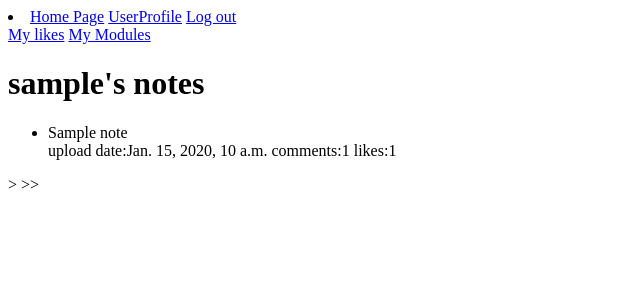
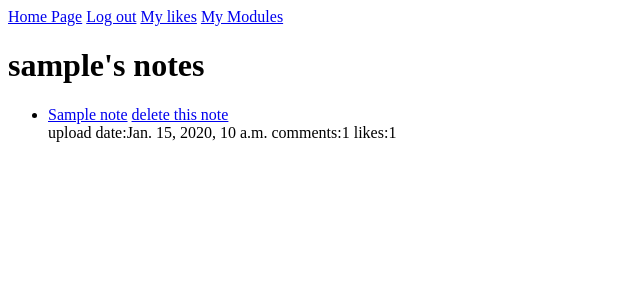
Before and after one commit to ooogood/Senpai_ITechProject, a Django app: page /senpai/mynote/ in a window 1280 px wide. Shown: the top 300 px of the page, without its empty margins (0-640 px from the left). Run offline with Django 3.2, Linux system fonts and the light colour scheme; a user stored in the database is signed in; tables that the repository leaves empty hold one stand-in row (values such as "Sample post").

Commit message:
base_changement_and_mynote_completed

```diff
--- a/senpai/urls.py
+++ b/senpai/urls.py
@@ -9,6 +9,9 @@ urlpatterns = [
     # user - my note
     path('mynote/<int:mynote_page_id>/', views.mynote, name='mynote'),
     path('mynote/', views.mynote, name='mynote'),
+	path('mylike/',views.mylike, name='mylike'),
+	path('note/<int:note_id>/delete/',views.delete_note,name='del_note'),
+	path('mymodule/',views.mymodule, name='mymodule'),
     path('login/', views.user_login, name='login'),
 	path('logout/',views.user_logout, name='logout'),
 ]
--- a/senpai/views.py
+++ b/senpai/views.py
@@ -52,11 +52,9 @@ def mynote(request,mynote_page_id=1):
 	if request.user.is_authenticated:
 		# get note_list
 		note_list = Note.objects.filter(user=request.user).order_by('date')[mynote_page_id*8-8:mynote_page_id*8]
-		i = 1
+		comment = {}
 		for n in note_list:
-			cstring = 'c{a}'.format(a=i)
-			i = i+1
-			context_dict[cstring] = Comment.objects.filter(note=n).count()
+			comment[n.id] = Comment.objects.filter(note=n).count()
 
 		note_num = Note.objects.filter(user=request.user).count()
 		page_maximum = math.ceil(note_num/8)
@@ -66,9 +64,30 @@ def mynote(request,mynote_page_id=1):
 		context_dict['page_now'] = mynote_page_id
 		context_dict['page_last'] = mynote_page_id-1
 		context_dict['page_next'] = mynote_page_id+1
+		context_dict['comments'] = comment
 	else:
 		return render(request,'senpai/login_error.html')
 	response = render(request,'senpai/mynote.html',context=context_dict)
+	return response
+
+# user - mylike
+@login_required
+def mylike(request,mylike_page_id=1):
+	response = HttpResponse('developing')
+	return response
+
+@login_required
+def mymodule(request):
+	response = HttpResponse('developing')
+	return response
+
+@login_required
+def delete_note(request,note_id):
+	if Note.objects.filter(id=note_id).exists():
+		Note.objects.filter(id=note_id).delete()
+		response = HttpResponse('Delete successed.')
+	else:
+		response = HttpResponse('This note does not exist.')
 	return response
 
 # login
--- a/templates/senpai/base.html
+++ b/templates/senpai/base.html
@@ -1,6 +1,5 @@
 <!DOCTYPE html>
 {% load staticfiles %}
-<!--  load Senpai_template_tags  -->
 
 <html>
 	<head>
@@ -11,12 +10,6 @@
 		</title>
 	</head>
 	<body>
-		<div class = "links">
-			<li>
-				<a href="{% url 'senpai:home' %}">Home Page</a>
-				<a href="{% url 'senpai:mynote' %}">UserProfile</a>
-				<a href="{% url 'senpai:logout' %}">Log out</a>
-			</li>
 		<div class="body_block">
 			{% block body_block %}
 			{% endblock %}
--- a/templates/senpai/mynote.html
+++ b/templates/senpai/mynote.html
@@ -1,5 +1,6 @@
 {% extends 'senpai/base.html' %}
 {% load staticfiles %}
+{% load senpai_template_tags %}
 
 {% block title_block %}
 	{% if user %}
@@ -10,25 +11,33 @@
 {% endblock %}
 
 {% block body_block %}
-		<a href="/senpai/mylikes/">My likes</a>
-		<a href="/senpai/mymodules/">My Modules</a>
+	<div class="top_links">
+		<a href="{% url 'senpai:home' %}">Home Page</a>
+		<a href="{% url 'senpai:logout' %}">Log out</a>
+		<a href="{% url 'senpai:mylike' %}">My likes</a>
+		<a href="{% url 'senpai:mymodule' %}">My Modules</a>
+	</div>
 	<h1>{{ user.username }}'s notes</h1>
 	{% if user %}
 		{% if note %}
+		<div class="user_notes">
 		<ul>
 			{% for n in note %}
-			<li><!--<a href="/senpai/note/{{ n.title }}/">-->{{ n.title }} <!--</a>--><br>
-			upload date:{{n.date}}
-			comments:{% cycle c1 c2 c3 c4 c5 c6 c7 c8 %}
-			likes:{{n.likes}}
+			<li><a href="/senpai/note/{{ n.id }}/">{{ n.title }}</a>
+			    <a href="/senpai/note/{{ n.id }}/delete/">delete this note</a>
+			<br>
+			upload date:{{ n.date }}
+			comments:{{ comments|get_dict_item:n.id }}
+			likes:{{ n.likes }}
 			</li>
 			{% endfor %}
 		</ul>
-		<div>
+		</div>
+		<div class="page_control">
 			{% if page.1 %}
 				{% if page_now != 1 %}
-			<a href="/senpai/mynote/1/">&lt&lt</a>
-			<a href="/senpai/mynote/{{page_last}}/">&lt</a>
+					<a href="{% url 'senpai:mynote' 1 %}">&lt&lt</a>
+					<a href="{% url 'senpai:mynote' page_last %}">&lt</a>
 				{% else %}
 					&lt&lt
 					&lt
@@ -40,18 +49,18 @@
 						<a href="/senpai/mynote/{{i}}/">{{ i }}</a>
 					{% endif %}
 				{% endfor %}
-			{% endif %}
 				{% if page_now != page|last %}
-			<a href="/senpai/mynote/{{page_next}}/">&gt</a>
-			<a href="/senpai/mynote/{{page|last}}/">&gt&gt</a>
+					<a href="{% url 'senpai:mynote' page_next %}">&gt</a>
+					<a href="{% url 'senpai:mynote' page|last %}">&gt&gt</a>
 				{% else %}
 					&gt
 					&gt&gt
 				{% endif %}
-		</div>
+			{% endif %}
 		{% else %}
 			<strong>You have not upload any note.</strong>
 		{% endif %}
+		</div>
 	{% else %}
 		This user does not exist.
 	{% endif %}
```
Also changed, not shown: templates/senpai/home.html (+8 -1 lines). Lines whose indentation alone changed are shown as unchanged.
